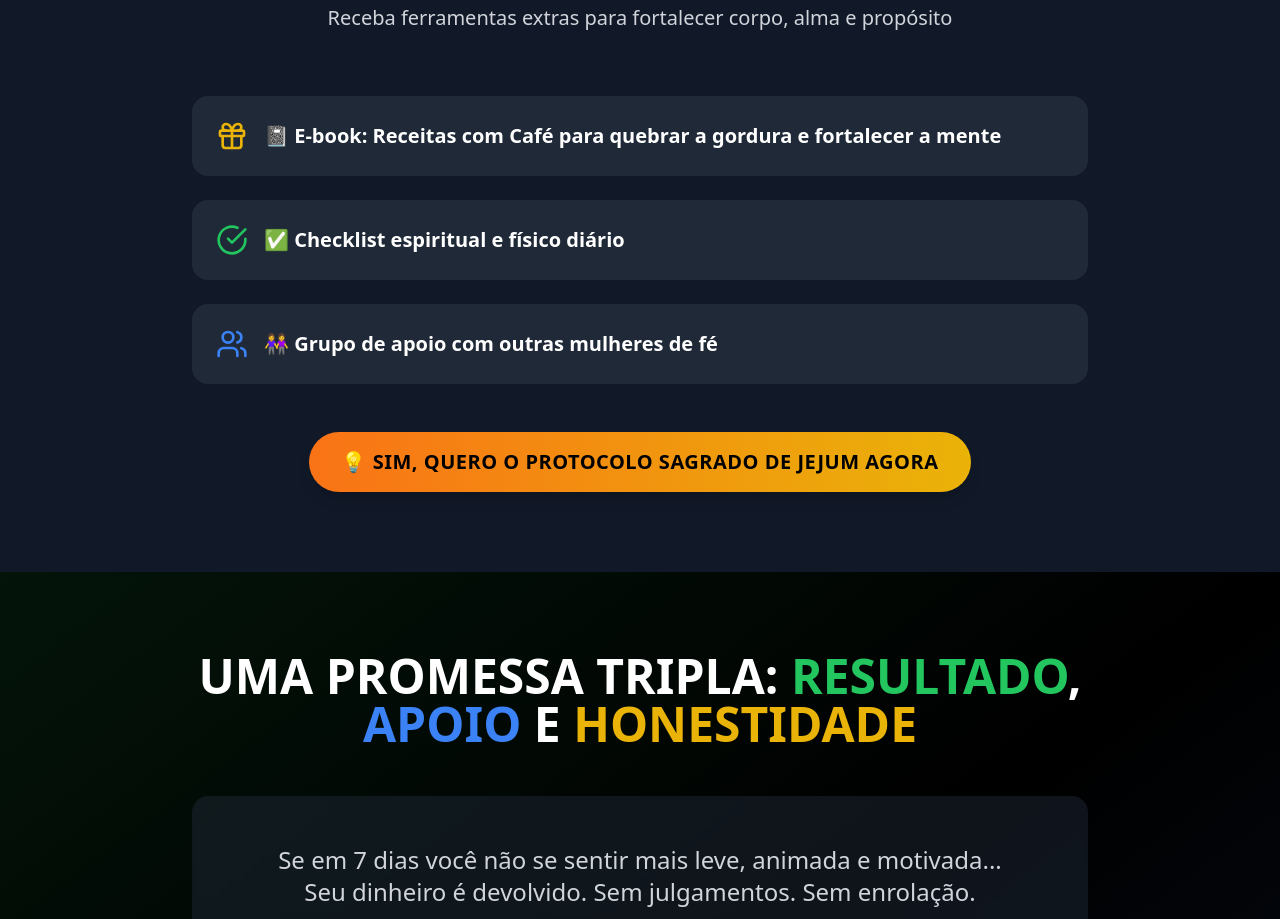
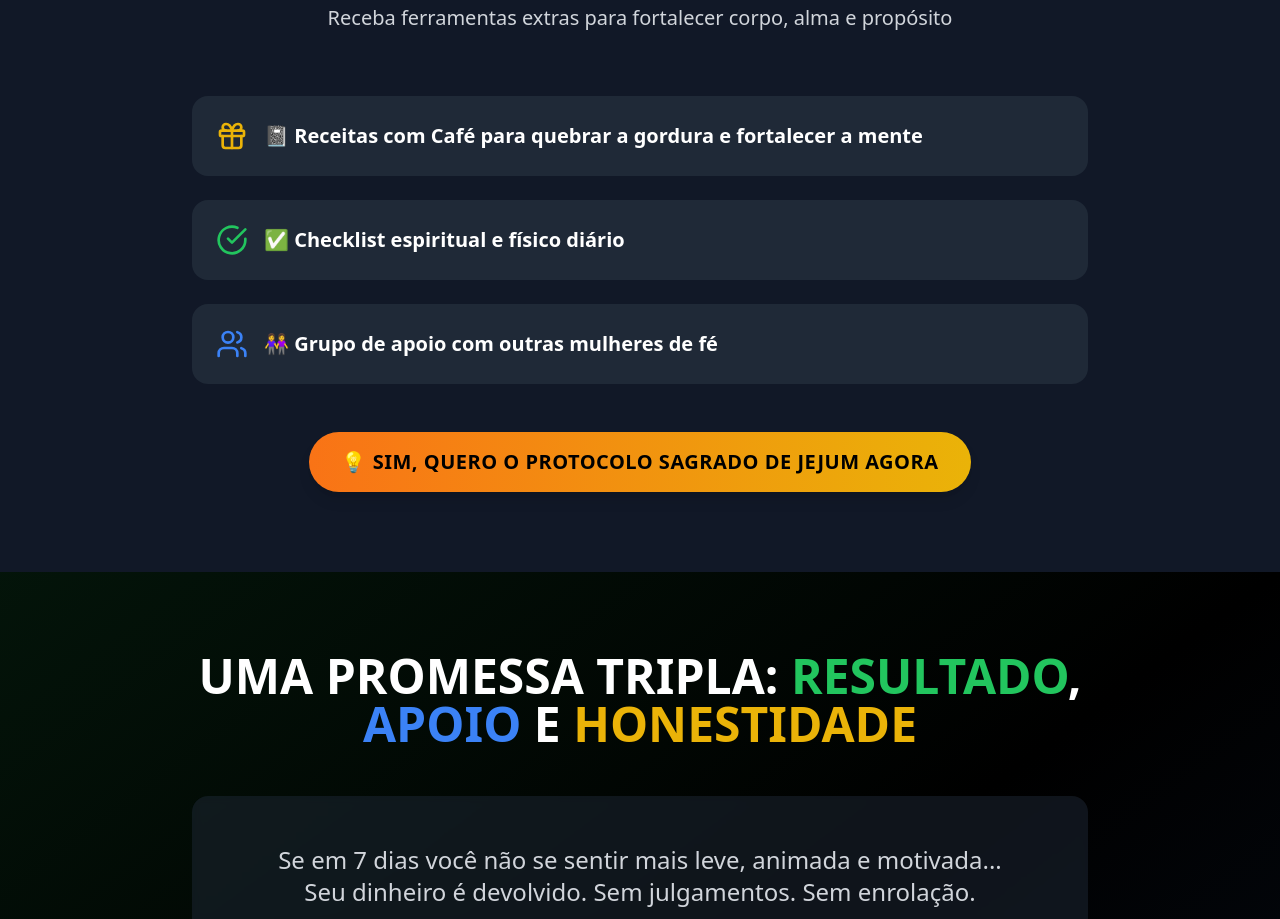
Before and after one commit to hypexeshomem/emagrecimento, a React (Vite) app: page / in a window 1280 px wide. Shown: the part 8000-8919 px from the top of the page. Built offline with nearby package versions, Linux system fonts and the light colour scheme.

Commit message:
Updated App.tsx

```diff
--- a/src/App.tsx
+++ b/src/App.tsx
@@ -412,7 +412,7 @@ function App() {
             {[
               {
                 icon: <Gift className="w-8 h-8 text-yellow-500" />,
-                title: "📓 E-book: Receitas com Café para quebrar a gordura e fortalecer a mente"
+                title: "📓 Receitas com Café para quebrar a gordura e fortalecer a mente"
               },
               {
                 icon: <CheckCircle className="w-8 h-8 text-green-500" />,
```
